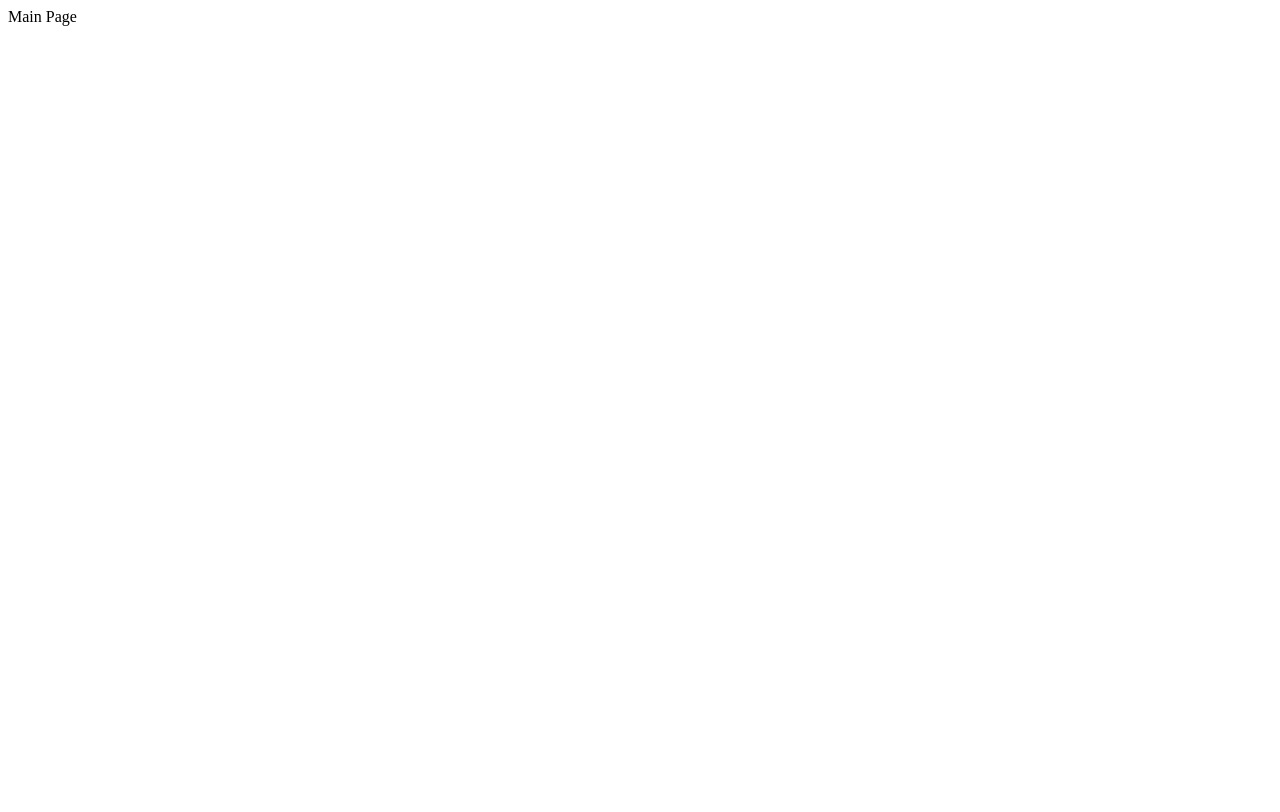
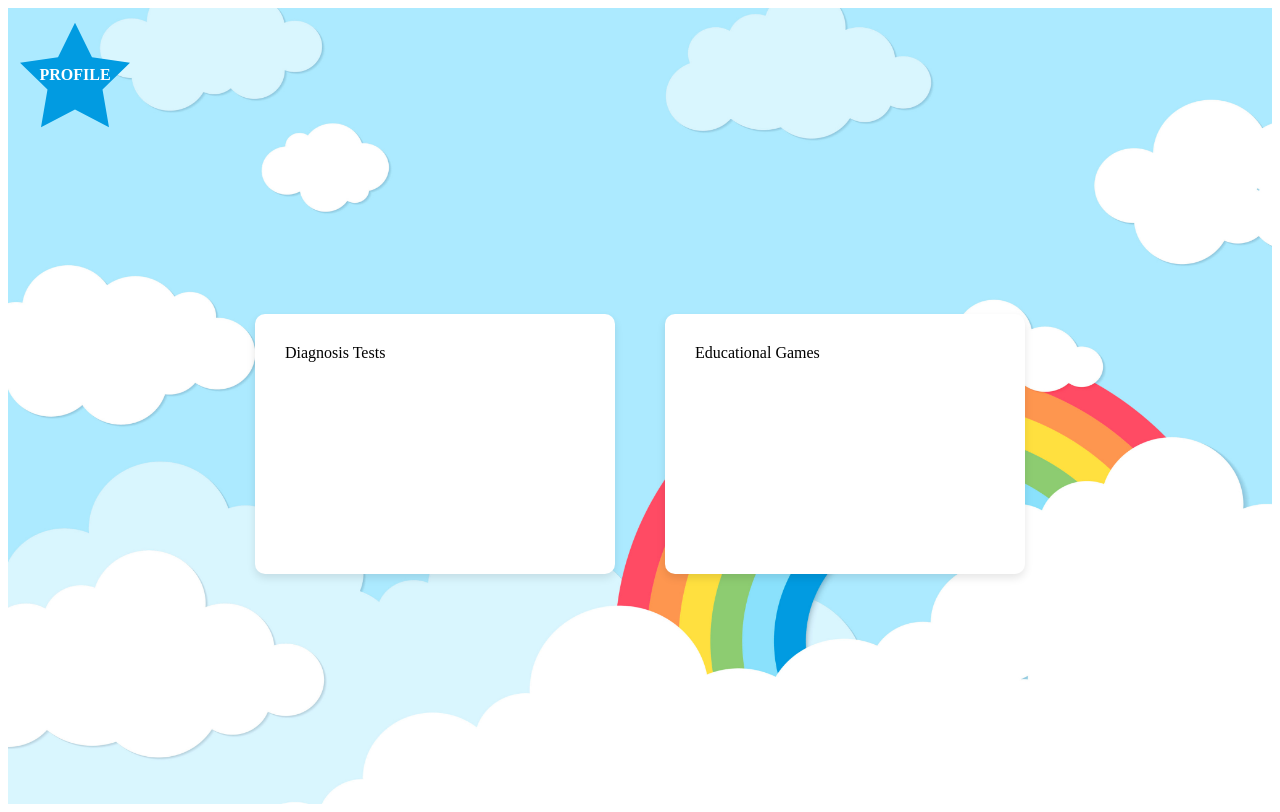
Before and after one commit to CankayaUniversity/ceng-407-408-2023-2024-Dyslexia-Diagnostic-and-Education-Activity-System-for-Children, a React (Create React App) app in the folder dyslexia/: page /MainPage in a window 1280 px wide. Built offline with nearby package versions, Linux system fonts and the light colour scheme.

Commit message:
Create Main Page

```diff
--- a/dyslexia/src/Components/Login/Register.js
+++ b/dyslexia/src/Components/Login/Register.js
@@ -13,7 +13,7 @@ const Register = () => {
     const [confirmPassword, setConfirmPassword] = useState('')
     const navigate = useNavigate();
     const currentYear = new Date().getFullYear();
-    const startYear = currentYear - 20; // 20 yıl önce
+    const startYear = currentYear - 15; // 20 yıl önce
     const endYear = currentYear - 4; // 4 yıl önce
 
     // ageOptions dizisi, sadece belirli yaş aralığındaki yılları içerecek şekilde güncelleniyor.
--- /dev/null
+++ b/dyslexia/src/Components/Main/Main.css
@@ -0,0 +1,46 @@
+.main-container {
+    display: flex;
+    justify-content: center;
+    align-items: center;
+    height: 90vh;
+    padding-top: 6%;
+    background-image: url('/public/images/MainPage.jpg');
+    background-size: 100% 100%;
+    background-position: center;
+  }
+  .card {
+    background-color: white; /* or any color you prefer */
+    padding: 30px; /* This adds space inside the card */
+    margin: 10px; /* This adds space outside, between the card and other elements */
+    border-radius: 10px; /* Optional: if you want rounded corners */
+    box-shadow: 0px 4px 8px rgba(0, 0, 0, 0.1); /* Optional: if you want a shadow for depth */
+    width: 300px; /* or any width you prefer */
+    height: 200px; /* or any height you prefer */
+  }
+
+  .card-container {
+    display: flex;
+    justify-content: center;
+    gap: 30px; /* This adds space between the two cards */
+  }
+
+  .profile-icon {
+    position: absolute; /* Position it relative to the next positioned parent */
+    top: 20px; /* Space from the top */
+    left: 20px; /* Space from the left */
+    display: flex;
+    align-items: center; /* Align text and icon vertically */
+    justify-content: center; /* Center text inside the star */
+    cursor: pointer; /* Change cursor to pointer on hover */
+  }
+
+  .profile-icon .icon {
+    font-size: 110px; /* Size of the star icon */
+    color: #019BE1; /* Color of the star icon */
+  }
+
+  .profile-icon .text {
+    position: absolute; /* Position the text over the icon */
+    font-weight: bold; /* Make the text bold */
+    color: hsl(0, 0%, 100%); /* Color of the text */
+  }
--- a/dyslexia/src/Components/Main/MainPage.js
+++ b/dyslexia/src/Components/Main/MainPage.js
@@ -1,9 +1,24 @@
 import React from 'react'
+import './Main.css'
+import { ImStarFull } from "react-icons/im";
 
 const MainPage = () => {
   return (
-    <div>
-      Main Page
+    <div className='main-container'>
+      <div className='profile-icon'>
+        <ImStarFull className="icon" />
+        <span className="text">PROFILE</span>
+      </div>
+       <div className="card-container">
+        <div className="card">
+          Diagnosis Tests
+          {/* You can add more content here */}
+        </div>
+        <div className="card">
+          Educational Games
+          {/* You can add more content here */}
+        </div>
+      </div>
     </div>
   )
 }
```
Also changed, not shown: dyslexia/public/images/MainPage.jpg (added).
